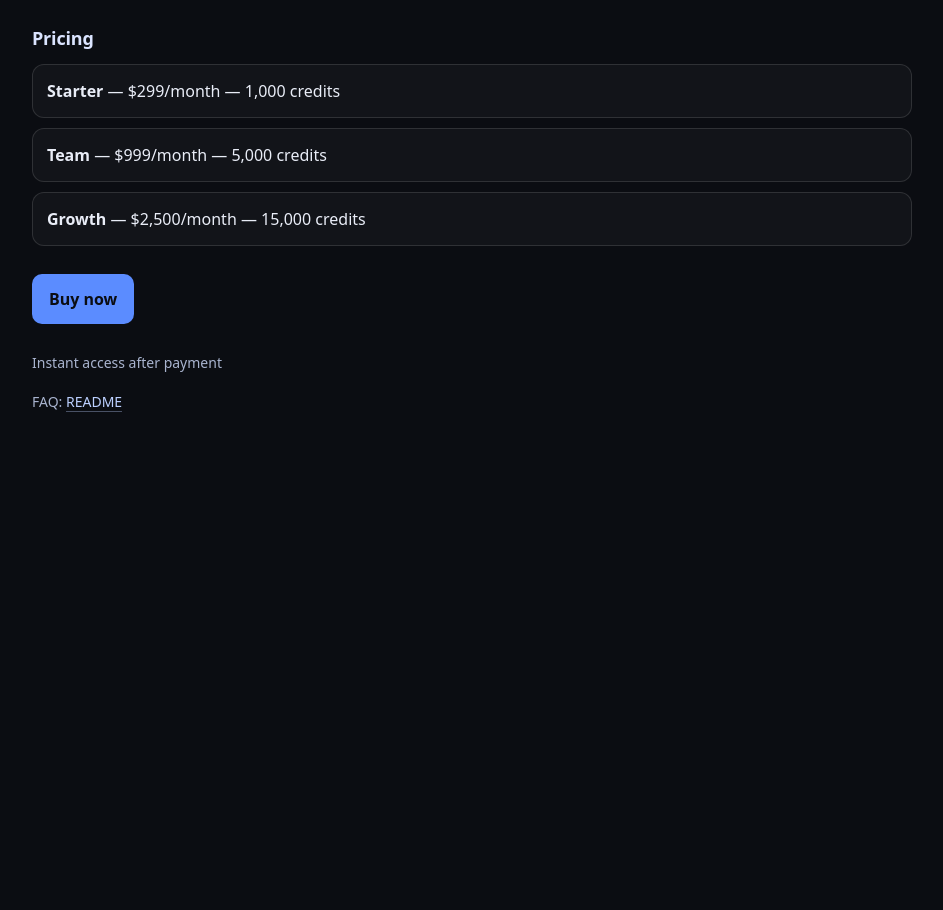
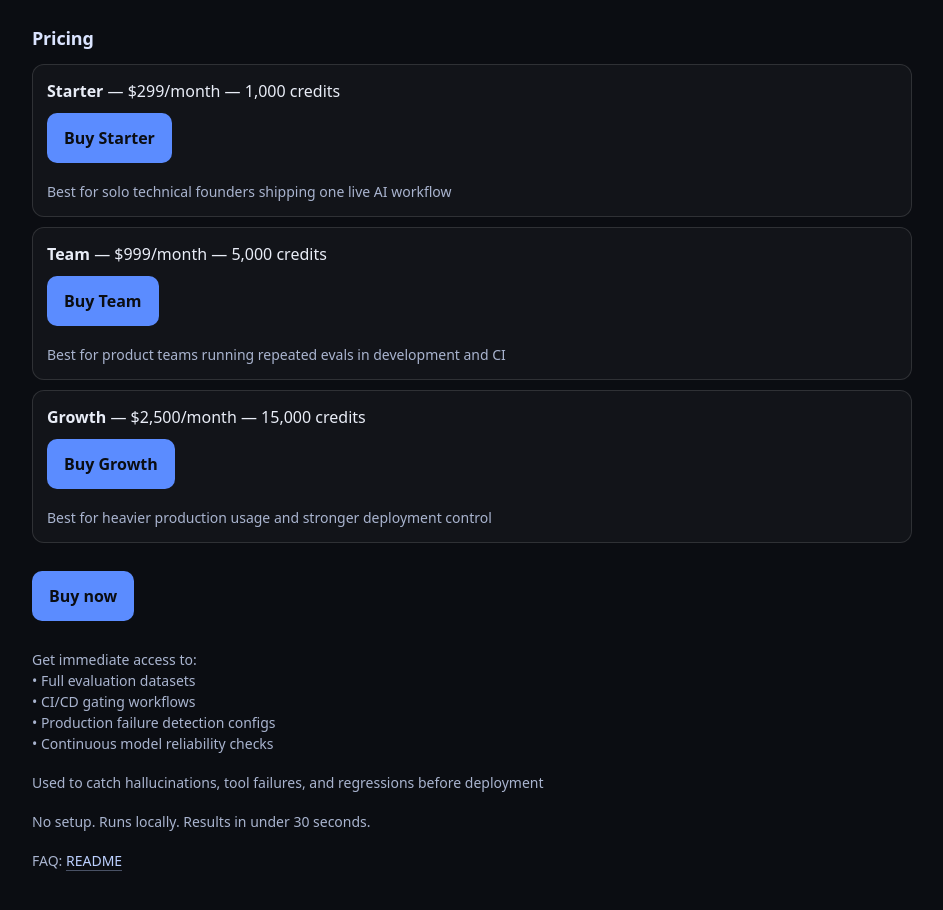
Before and after one commit to aireliability/ai-reliability, a website: page docs/index.html in a window 1280 px wide. Shown: the part 626-1536 px from the top of the page, without its empty margins (168-1111 px from the left). Before the commit the page ends 1110 px from the top, so only its background shows below. Drawn offline with Linux system fonts and the light colour scheme.

Commit message:
Plan-specific purchase paths on AI Reliability product page

```diff
--- a/docs/index.html
+++ b/docs/index.html
@@ -164,9 +164,27 @@ npm run dev:file:openai</code></pre>
       <section id="pricing" class="section" aria-label="Pricing">
         <h2>Pricing</h2>
         <div class="pricing">
-          <div class="tier"><strong>Starter</strong> — $299/month — 1,000 credits</div>
-          <div class="tier"><strong>Team</strong> — $999/month — 5,000 credits</div>
-          <div class="tier"><strong>Growth</strong> — $2,500/month — 15,000 credits</div>
+          <div class="tier">
+            <strong>Starter</strong> — $299/month — 1,000 credits
+            <div style="margin-top: 10px">
+              <a class="btn primary" href="#pricing">Buy Starter</a>
+            </div>
+            <div class="foot">Best for solo technical founders shipping one live AI workflow</div>
+          </div>
+          <div class="tier">
+            <strong>Team</strong> — $999/month — 5,000 credits
+            <div style="margin-top: 10px">
+              <a class="btn primary" href="#pricing">Buy Team</a>
+            </div>
+            <div class="foot">Best for product teams running repeated evals in development and CI</div>
+          </div>
+          <div class="tier">
+            <strong>Growth</strong> — $2,500/month — 15,000 credits
+            <div style="margin-top: 10px">
+              <a class="btn primary" href="#pricing">Buy Growth</a>
+            </div>
+            <div class="foot">Best for heavier production usage and stronger deployment control</div>
+          </div>
         </div>
       </section>
 
@@ -179,7 +197,15 @@ npm run dev:file:openai</code></pre>
           Buy now
         </a>
       </div>
-      <p class="foot">Instant access after payment</p>
+      <p class="foot">
+        Get immediate access to:<br />
+        • Full evaluation datasets<br />
+        • CI/CD gating workflows<br />
+        • Production failure detection configs<br />
+        • Continuous model reliability checks
+      </p>
+      <p class="foot">Used to catch hallucinations, tool failures, and regressions before deployment</p>
+      <p class="foot">No setup. Runs locally. Results in under 30 seconds.</p>
 
       <p id="buy" class="foot">
         FAQ: <a class="link" href="../README.md">README</a>
```
